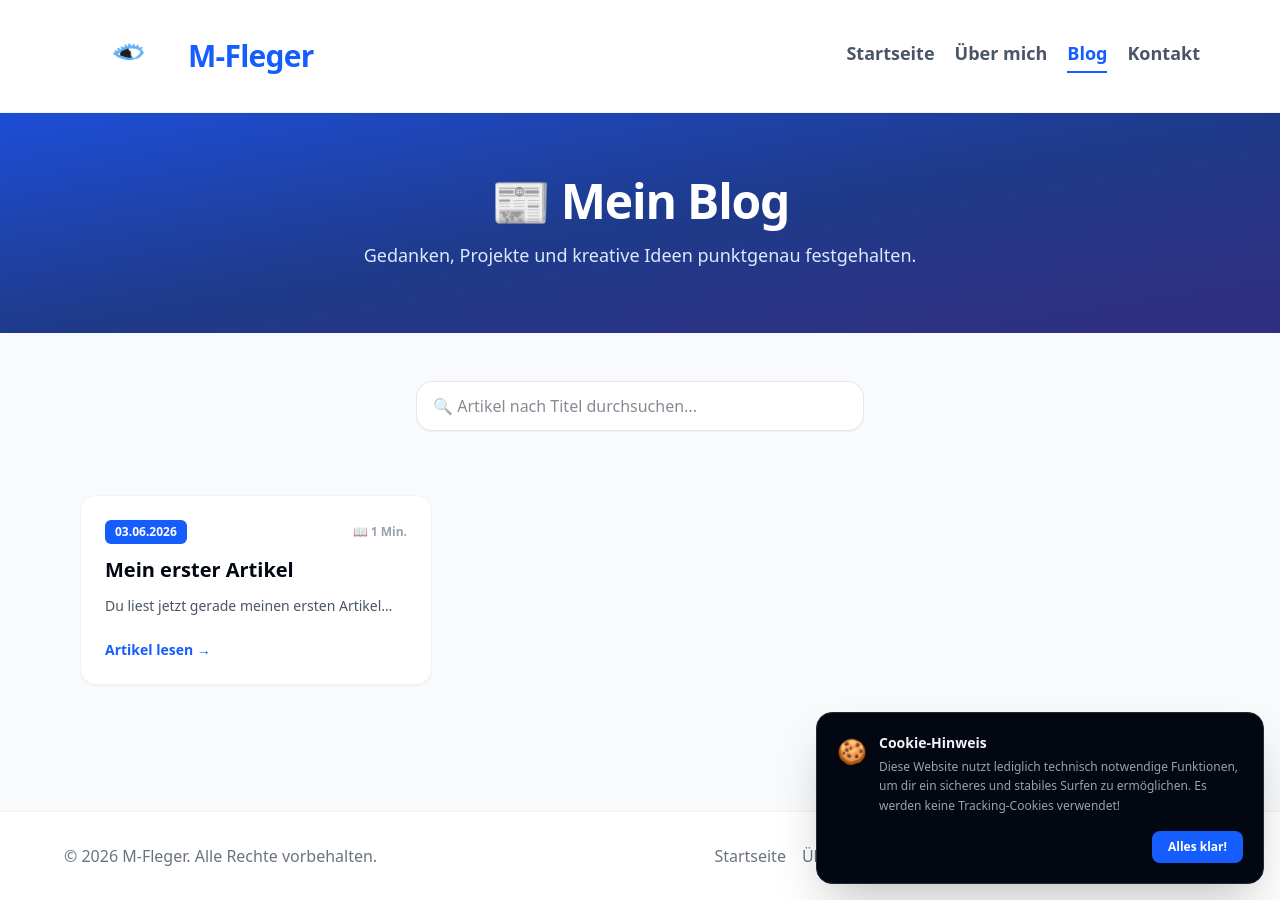
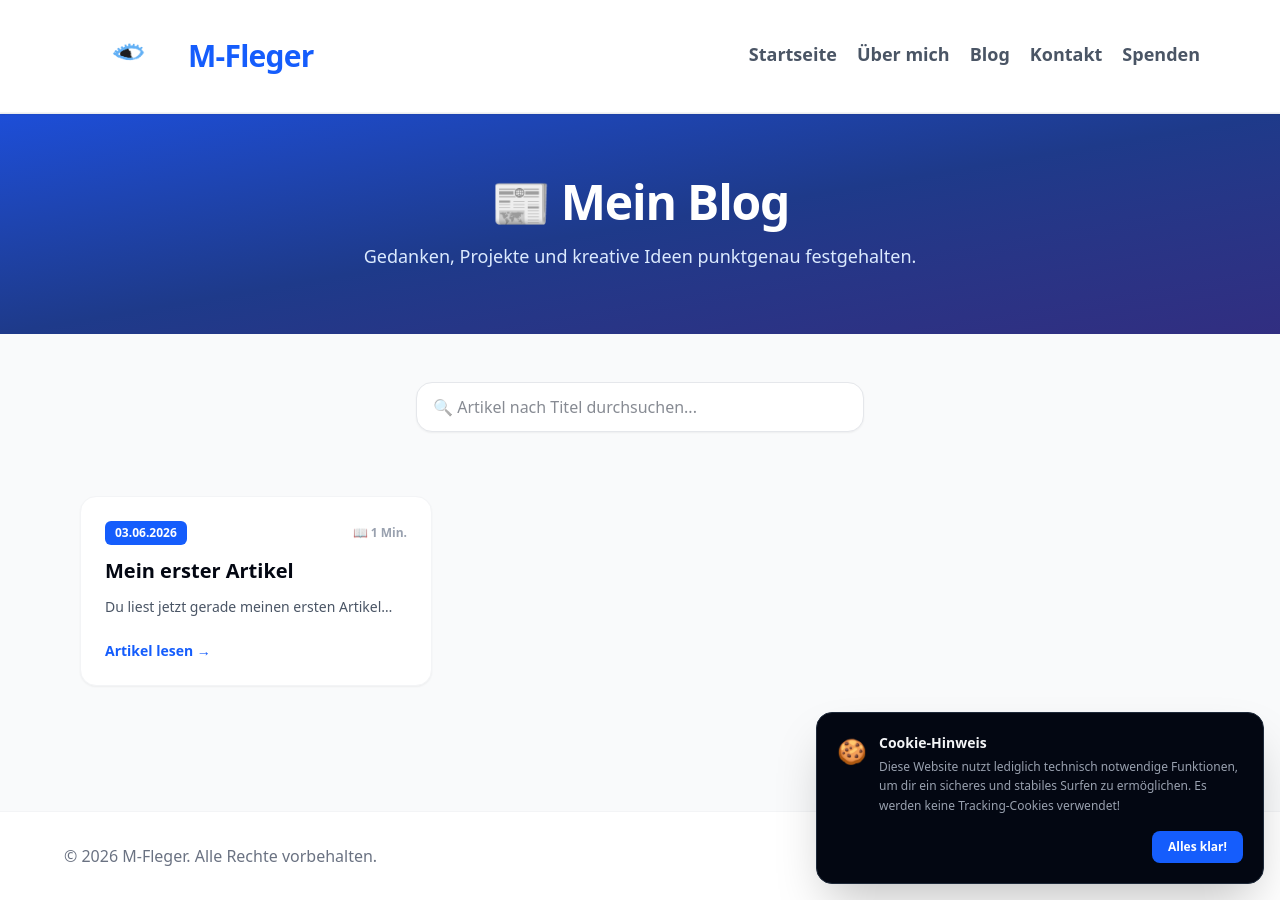
Before and after one commit to julian13053/julian13053.github.io, a Jekyll site: the page built from blog.md, in a window 1280 px wide. Built offline with Jekyll 4.4.1, drawn with Linux system fonts in a browser that asks for light colours.

Commit message:
Update blog.md

```diff
--- a/blog.md
+++ b/blog.md
@@ -11,21 +11,12 @@
 </head>
 <body class="bg-gray-50 text-gray-900 font-sans antialiased flex flex-col min-h-screen">
 
+    <!-- NAVIGATION -->
     <nav class="bg-white border-b border-gray-100 sticky top-0 z-50 shadow-xs">
-        <div class="max-w-6xl mx-auto px-4 py-4 flex flex-col md:flex-row justify-between items-center gap-4">
-            <a href="index.html" class="flex items-center gap-3 group no-underline text-current">
-                <img src="auge-logo.jpg" alt="M-Fleger Logo" class="w-16 h-14 md:w-24 md:h-20 rounded-xl md:rounded-2xl object-contain transition-transform duration-300 group-hover:scale-105">
-                <span class="text-2xl md:text-3xl font-black tracking-tight text-blue-600">M-Fleger</span>
-            </a>
-            <div class="flex flex-wrap justify-center gap-x-5 gap-y-2 font-semibold text-gray-600 text-base md:text-lg">
-                <a href="index.html" class="hover:text-blue-600 hover:border-b-2 hover:border-blue-600 pb-1 transition-all no-underline">Startseite</a>
-                <a href="ueber-mich.html" class="hover:text-blue-600 hover:border-b-2 hover:border-blue-600 pb-1 transition-all no-underline">Über mich</a>
-                <a href="blog.html" class="text-blue-600 border-b-2 border-blue-600 pb-1 no-underline">Blog</a>
-                <a href="kontakt.html" class="hover:text-blue-600 hover:border-b-2 hover:border-blue-600 pb-1 transition-all no-underline">Kontakt</a>
-            </div>
-        </div>
+        {% include navigation.html %}
     </nav>
 
+    <!-- HEADER -->
     <header class="bg-gradient-to-br from-[#1d4ed8] via-[#1e3a8a] to-[#312e81] text-white py-12 md:py-16 px-4">
         <div class="max-w-4xl mx-auto text-center">
             <h1 class="text-3xl md:text-5xl font-black tracking-tight mb-4">📰 Mein Blog</h1>
@@ -33,14 +24,17 @@
         </div>
     </header>
 
+    <!-- MAIN CONTENT -->
     <main class="max-w-6xl mx-auto px-4 py-10 md:py-12 flex-grow w-full">
 
+        <!-- SUCHE -->
         <div class="max-w-md mx-auto mb-10 md:mb-16">
             <div class="relative">
                 <input type="text" id="blogSearch" onkeyup="filterBlogPosts()" placeholder="🔍 Artikel nach Titel durchsuchen..." class="w-full px-4 py-3 bg-white border border-gray-200 rounded-xl md:rounded-2xl shadow-xs focus:outline-none focus:border-blue-600 font-medium transition-all text-base">
             </div>
         </div>
 
+        <!-- BLOG-GRID -->
         <div class="grid grid-cols-1 md:grid-cols-3 gap-6 md:gap-8" id="blogGrid">
             {% for post in site.posts %}
             <div class="blog-card bg-white border border-gray-100 p-6 rounded-2xl shadow-xs flex flex-col justify-between hover:shadow-md hover:scale-105 transition-all duration-300">
@@ -70,20 +64,10 @@
 
     </main>
 
-    <footer class="bg-white border-t border-gray-100 py-8 px-4 text-center text-gray-500 font-medium">
-        <div class="max-w-6xl mx-auto flex flex-col md:flex-row justify-between items-center gap-4">
-            <p>&copy; 2026 M-Fleger. Alle Rechte vorbehalten.</p>
-            <div class="flex flex-wrap justify-center gap-4">
-                <a href="index.html" class="hover:text-blue-600 transition-colors no-underline">Startseite</a>
-                <a href="ueber-mich.html" class="hover:text-blue-600 transition-colors no-underline">Über mich</a>
-                <a href="blog.html" class="hover:text-blue-600 transition-colors no-underline">Blog</a>
-                <a href="kontakt.html" class="hover:text-blue-600 transition-colors no-underline">Kontakt</a>
-                <a href="impressum.html" class="hover:text-blue-600 transition-colors no-underline">Impressum</a>
-                <a href="datenschutz.html" class="hover:text-blue-600 transition-colors no-underline">Datenschutz</a>
-            </div>
-        </div>
-    </footer>
+    <!-- FOOTER -->
+    {% include footer.html %}
 
+    <!-- LIVE-SUCHE SCRIPT -->
     <script>
         function filterBlogPosts() {
             const input = document.getElementById('blogSearch');
@@ -109,6 +93,7 @@
             }
         }
     </script>
-{% include cookie-banner.html %}
+
+    {% include cookie-banner.html %}
 </body>
 </html>
```
